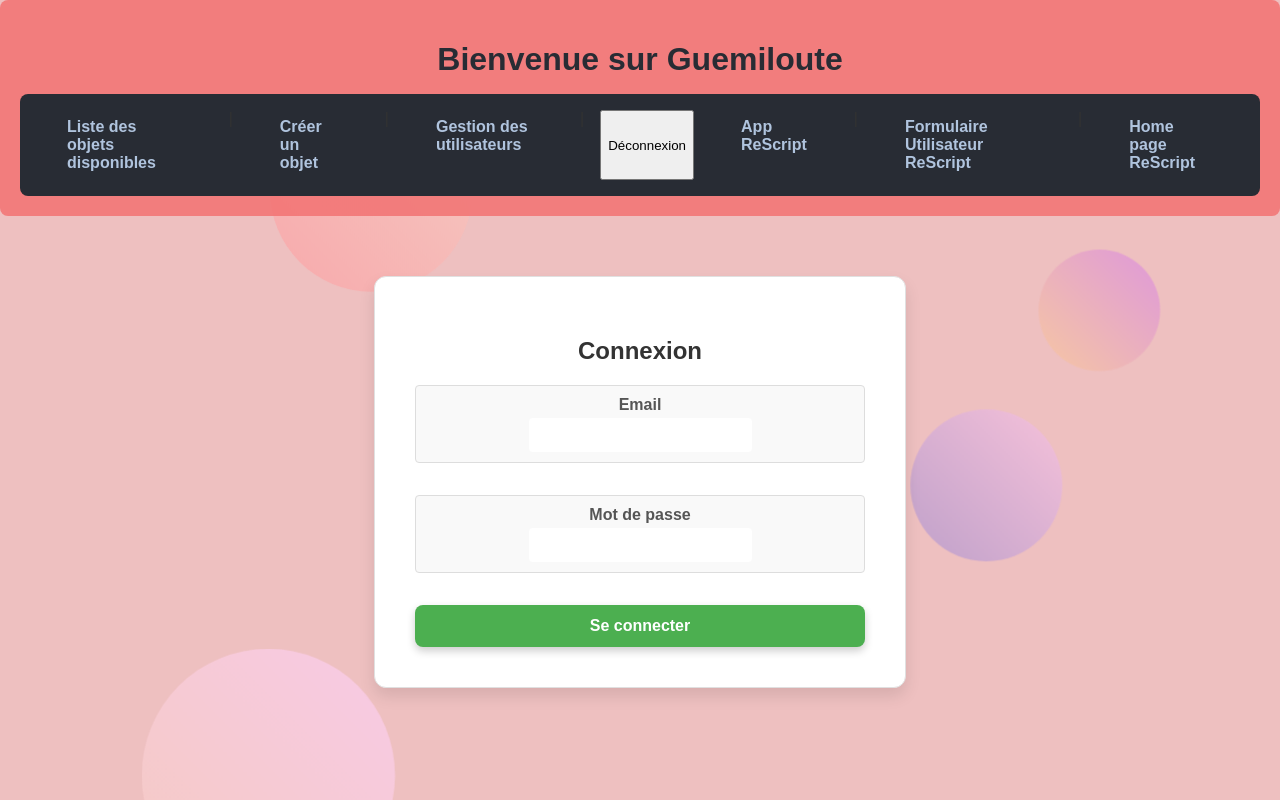
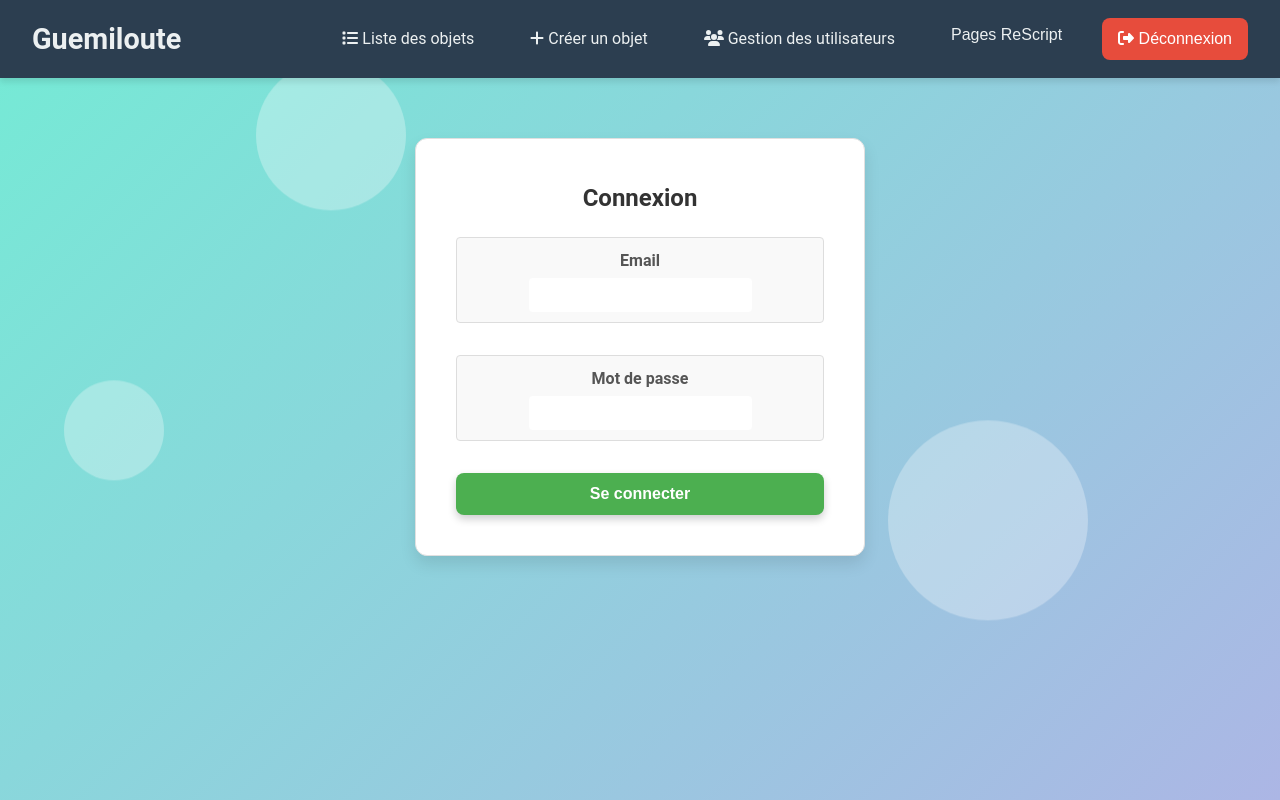
Before and after one commit to Fellous/guemiloute-test, a React (Create React App) app: page /login in a window 1280 px wide. Built offline with nearby package versions, Linux system fonts and the light colour scheme; sample sign-in values are in the browser's storage.

Commit message:
Add dropdown menu for ReScript pages in navbar and update styles for dropdown functionality

```diff
--- a/package.json
+++ b/package.json
@@ -3,6 +3,9 @@
   "version": "0.1.0",
   "private": true,
   "dependencies": {
+    "@fortawesome/fontawesome-svg-core": "^6.6.0",
+    "@fortawesome/free-solid-svg-icons": "^6.6.0",
+    "@fortawesome/react-fontawesome": "^0.2.2",
     "@glennsl/bs-json": "^5.0.4",
     "@rescript/react": "^0.13.0",
     "@testing-library/jest-dom": "^5.17.0",
--- a/src/App.tsx
+++ b/src/App.tsx
@@ -6,6 +6,14 @@ import {
   Link,
   Navigate,
 } from "react-router-dom";
+import { FontAwesomeIcon } from "@fortawesome/react-fontawesome";
+import {
+  faSignOutAlt,
+  faList,
+  faPlus,
+  faUsers,
+  faHome,
+} from "@fortawesome/free-solid-svg-icons";
 import "./assets/styles/App.css";
 import CreateItem from "./components/CreateItem";
 import ItemList from "./components/ItemList";
@@ -37,26 +45,49 @@ function App() {
           <div className="shape shape-4"></div>
         </div>
         <header className="App-header">
-          <h1>Bienvenue sur Guemiloute</h1>
-          <nav>
+          <nav className="navbar">
+            <Link to="/" className="logo">
+              Guemiloute
+            </Link>
             {isLoggedIn ? (
-              <>
-                <Link to="/items">Liste des objets disponibles</Link> |
-                <Link to="/create-item">Créer un objet</Link> |
-                <Link to="/user-management">Gestion des utilisateurs</Link> |
-                <button onClick={handleLogout} className="logout-button">
-                  Déconnexion
+              <div className="nav-links">
+                <Link to="/items" className="nav-link">
+                  <FontAwesomeIcon icon={faList} /> Liste des objets
+                </Link>
+                <Link to="/create-item" className="nav-link">
+                  <FontAwesomeIcon icon={faPlus} /> Créer un objet
+                </Link>
+                <Link to="/user-management" className="nav-link">
+                  <FontAwesomeIcon icon={faUsers} /> Gestion des utilisateurs
+                </Link>
+                <div className="dropdown">
+                  <button className="dropdown-button">Pages ReScript</button>
+                  <div className="dropdown-content">
+                    <Link to="/HomePage" className="dropdown-link">
+                      Home ReScript
+                    </Link>
+                    <Link to="/user-form" className="dropdown-link">
+                      Formulaire Utilisateur ReScript
+                    </Link>
+                  </div>
+                </div>
+                <button
+                  onClick={handleLogout}
+                  className="logout-button nav-link"
+                >
+                  <FontAwesomeIcon icon={faSignOutAlt} /> Déconnexion
                 </button>
-              </>
+              </div>
             ) : (
-              <>
-                <Link to="/login">Connexion</Link> |
-                <Link to="/signup">Inscription</Link>
-              </>
+              <div className="nav-links">
+                <Link to="/login" className="nav-link">
+                  Connexion
+                </Link>
+                <Link to="/signup" className="nav-link">
+                  Inscription
+                </Link>
+              </div>
             )}
-            <Link to="/rescript-app">App ReScript</Link> |
-            <Link to="/user-form">Formulaire Utilisateur ReScript</Link> |
-            <Link to="/HomePage">Home page ReScript</Link>
           </nav>
         </header>
         <Routes>
--- a/src/assets/styles/App.css
+++ b/src/assets/styles/App.css
@@ -1,3 +1,126 @@
+/* Reset de base */
+* {
+  margin: 0;
+  padding: 0;
+  box-sizing: border-box;
+}
+
+body {
+  font-family: 'Roboto', sans-serif;
+  background-color: #f3f4f6;
+  color: #333;
+  line-height: 1.6;
+  min-height: 100vh;
+  display: flex;
+  flex-direction: column;
+}
+
+/* Navbar spécifique */
+.navbar {
+  display: flex;
+  justify-content: space-between;
+  align-items: center;
+  background-color: #2c3e50;
+  padding: 1rem 2rem;
+  box-shadow: 0 4px 6px rgba(0, 0, 0, 0.1);
+}
+
+.navbar .logo {
+  font-size: 1.8rem;
+  font-weight: bold;
+  color: #ecf0f1;
+  text-decoration: none;
+}
+
+.navbar .nav-links {
+  display: flex;
+  gap: 1.5rem;
+}
+
+.navbar .nav-link {
+  color: #ecf0f1;
+  font-size: 1rem;
+  text-decoration: none;
+  padding: 0.5rem 1rem;
+  border-radius: 8px;
+  transition: background-color 0.3s, color 0.3s;
+}
+
+.navbar .nav-link:hover {
+  background-color: #34495e;
+  color: #ecf0f1;
+}
+
+.navbar .logout-button {
+  background-color: #e74c3c;
+  color: #fff;
+  font-size: 1rem;
+  border: none;
+  padding: 0.5rem 1rem;
+  border-radius: 8px;
+  cursor: pointer;
+  transition: background-color 0.3s ease;
+}
+
+.navbar .logout-button:hover {
+  background-color: #c0392b;
+}
+
+/* Fond animé */
+.animated-background {
+  position: fixed;
+  top: 0;
+  left: 0;
+  width: 100%;
+  height: 100%;
+  z-index: -1;
+  overflow: hidden;
+  background: linear-gradient(135deg, #74ebd5, #acb6e5);
+}
+
+.animated-background .shape {
+  position: absolute;
+  border-radius: 50%;
+  animation: float 10s ease-in-out infinite;
+}
+
+.shape-1 {
+  width: 150px;
+  height: 150px;
+  background: rgba(255, 255, 255, 0.3);
+  top: 10%;
+  left: 20%;
+}
+
+.shape-2 {
+  width: 200px;
+  height: 200px;
+  background: rgba(255, 255, 255, 0.3);
+  bottom: 20%;
+  right: 15%;
+}
+
+.shape-3 {
+  width: 100px;
+  height: 100px;
+  background: rgba(255, 255, 255, 0.3);
+  top: 50%;
+  left: 5%;
+}
+
+@keyframes float {
+  0% {
+    transform: translateY(0);
+  }
+  50% {
+    transform: translateY(-20px);
+  }
+  100% {
+    transform: translateY(0);
+  }
+}
+
+/* Styles spécifiques à ItemList */
 .grid-container {
   display: grid;
   grid-template-columns: repeat(auto-fill, minmax(150px, 1fr));
@@ -54,6 +177,8 @@
   background-color: #ff5722;
   color: white;
 }
+
+/* Formulaire de création */
 .create-item-container {
   background-color: #ffffff;
   padding: 20px;
@@ -120,104 +245,69 @@
   font-weight: bold;
   margin-top: 10px;
 }
-/* Styles généraux pour la barre de navigation */
-nav {
-  display: flex;
-  gap: 1rem;
-  justify-content: center;
-  background-color: #282c34;
-  padding: 1rem;
-  border-radius: 8px;
+
+/* Responsiveness */
+@media (max-width: 768px) {
+  .navbar {
+    flex-direction: column;
+    align-items: flex-start;
+  }
+
+  .nav-links {
+    flex-direction: column;
+    gap: 0.5rem;
+  }
 }
 
-nav a {
-  color: #61dafb;
-  text-decoration: none;
-  font-weight: bold;
+@media (max-width: 480px) {
+  .navbar {
+    padding: 1rem;
+  }
+}
+/* Styles pour le menu déroulant */
+.dropdown {
+  position: relative;
+  display: inline-block;
+}
+
+.dropdown-button {
+  background: none;
+  color: #ecf0f1;
+  border: none;
+  cursor: pointer;
+  font-size: 1rem;
   padding: 0.5rem 1rem;
-  border-radius: 4px;
+  border-radius: 8px;
   transition: background-color 0.3s, color 0.3s;
 }
 
-nav a:hover {
-  background-color: #61dafb;
-  color: #282c34;
+.dropdown-button:hover {
+  background-color: #34495e;
 }
 
-.App-header h1 {
-  color: #282c34;
-  font-size: 2rem;
-  margin-bottom: 1rem;
-  text-align: center;
+.dropdown-content {
+  display: none;
+  position: absolute;
+  background-color: #2c3e50;
+  min-width: 200px;
+  box-shadow: 0 8px 16px rgba(0, 0, 0, 0.2);
+  z-index: 1;
+  border-radius: 8px;
+  overflow: hidden;
 }
 
-body {
-  font-family: Arial, sans-serif;
-  color: #333;
-  background: #eec0c0; /* Couleur de fond de base */
+.dropdown-content .dropdown-link {
+  color: #ecf0f1;
+  padding: 0.5rem 1rem;
+  text-decoration: none;
+  display: block;
 }
 
-/* Constellation de formes flottantes */
-.animated-background {
-  position: fixed;
-  top: 0;
-  left: 0;
-  width: 100%;
-  height: 100%;
-  overflow: hidden;
-  z-index: -1; /* Place le fond derrière le contenu */
+.dropdown-content .dropdown-link:hover {
+  background-color: #34495e;
+  color: #ecf0f1;
 }
 
-/* Style pour chaque forme animée */
-.shape {
-  position: absolute;
-  border-radius: 50%;
-  opacity: 0.6;
-  animation: move 15s ease-in-out infinite;
+.dropdown:hover .dropdown-content {
+  display: block;
 }
-
-/* Dégradés de couleurs pour chaque forme */
-.shape-1 { width: 200px; height: 200px; background: linear-gradient(45deg, #ff9a9e, #fad0c4); }
-.shape-2 { width: 150px; height: 150px; background: linear-gradient(45deg, #a18cd1, #fbc2eb); }
-.shape-3 { width: 250px; height: 250px; background: linear-gradient(45deg, #fad0c4, #ffd1ff); }
-.shape-4 { width: 120px; height: 120px; background: linear-gradient(45deg, #fccb90, #d57eeb); }
-
-/* Positions initiales des formes */
-.shape-1 { top: 10%; left: 20%; }
-.shape-2 { top: 50%; left: 70%; }
-.shape-3 { top: 80%; left: 10%; }
-.shape-4 { top: 30%; left: 80%; }
-
-/* Animation de déplacement et changement de position */
-@keyframes move {
-  0% { transform: translate(0, 0) scale(1); }
-  25% { transform: translate(50px, -20px) scale(1.1); }
-  50% { transform: translate(-30px, 50px) scale(0.9); }
-  75% { transform: translate(20px, -30px) scale(1.2); }
-  100% { transform: translate(0, 0) scale(1); }
-}
-
-
-/* App.css */
-.App-header {
-  background-color: rgba(242, 118, 118, 0.9);
-  padding: 20px;
-  border-radius: 8px;
-}
-
-.App-header nav a {
-  color: #b0c4de;
-  margin: 0 15px;
-  text-decoration: none;
-  font-weight: bold;
-  transition: color 0.3s ease;
-}
-
-.App-header nav a:hover {
-  color: #ffffff;
-}
-
-@keyframes fadeIn {
-  from { opacity: 0; transform: translateY(-20px); }
-  to { opacity: 1; transform: translateY(0); }
-}
```
Also changed, not shown: 1 other file (tests, documents, lock files or other folders).
